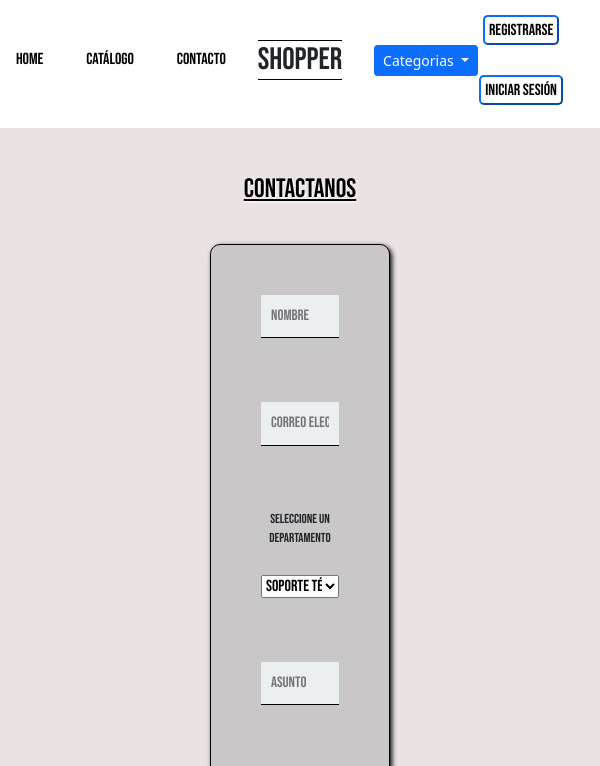
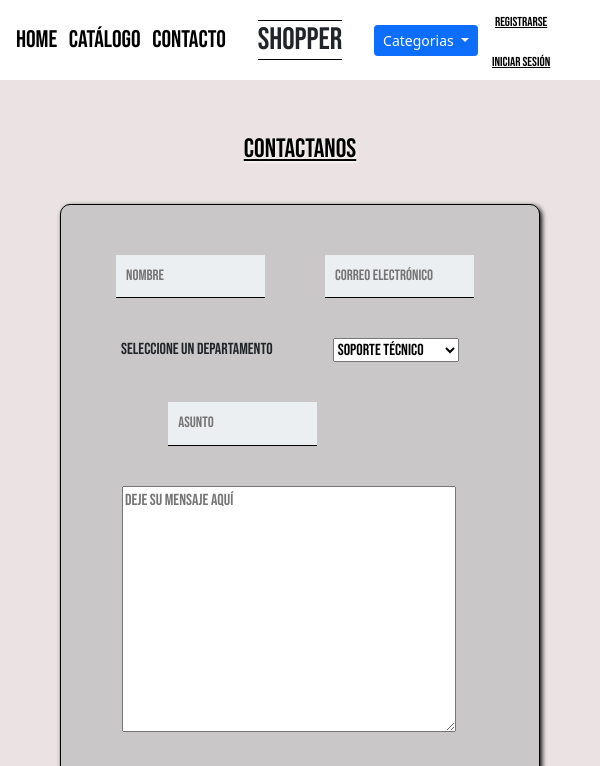
Before and after one commit to joelmendez1/ProyectoFinal, a website: page htmls/contacto.html in a window 600 px wide. Shown: the top 766 px of the page. Drawn offline with nearby package versions, Linux system fonts and the light colour scheme.

Commit message:
Proyecto final - terminado

```diff
--- a/htmls/contacto.html
+++ b/htmls/contacto.html
@@ -4,7 +4,9 @@
      <meta charset="UTF-8">
     <meta http-equiv="X-UA-Compatible" content="IE=edge">
     <meta name="viewport" content="width=device-width, initial-scale=1.0">
-    <title>Welcome to our commerce</title>
+    <meta name="keywords" content="TIENDA, ONLINE, ROPA, INDUMENTARIA, UNISEX, OFERTAS, ATENCIÓN LAS 24 HORAS, CONTACTO">
+    <meta name="description" content="Página de contacto directo de SHOPPER">
+    <title>Página de contacto - SHOPPER</title>
     <link rel="preconnect" href="https://fonts.googleapis.com">
     <link rel="preconnect" href="https://fonts.gstatic.com" crossorigin>
     <link href="https://fonts.googleapis.com/css2?family=Bebas+Neue&display=swap" rel="stylesheet">
@@ -56,9 +58,9 @@
             <br>
             <input type="text" placeholder="Asunto">
             <br>
-            <textarea name="texto" id="" cols="30" rows="10" placeholder="Deje su mensaje aquí"></textarea>
+            <textarea name="texto" id="textarea" cols="30" rows="10" placeholder="Deje su mensaje aquí"></textarea>
             <br>
-            <div>
+            <div id="checkbox">
                 <label for="checkbox">No soy un robot</label>
                 <input type="checkbox">
             </div>
--- a/scss/_catalogosass.scss
+++ b/scss/_catalogosass.scss
@@ -1,4 +1,5 @@
 @import "variables.scss";
+@import 'medias-queries.scss';
 
 main {
     display: flex;
--- a/scss/_contactosass.scss
+++ b/scss/_contactosass.scss
@@ -1,4 +1,5 @@
 @import "variables.scss";
+@import 'medias-queries.scss';
 
 #contacto_main {
     background-color: $main-color;
@@ -33,22 +34,3 @@
         color: black;
     }
 }
-
-@media only screen and (max-width:600px) {
-
-    header {
-        width: 100%;
-    }
-
-    main {
-        width: 100%;
-        height: 100%;
-        display: flex;
-        flex-direction: column;
-    }
-
-    .textodp {
-        font-size: small;
-        margin-bottom: 5%;
-    }
-}
--- a/scss/_index.scss
+++ b/scss/_index.scss
@@ -1,4 +1,5 @@
 @import "variables.scss";
+@import 'medias-queries.scss';
 
 #index_main {
     display: flex;
--- /dev/null
+++ b/scss/_medias-queries.scss
@@ -0,0 +1,60 @@
+@media only screen and (max-width: 800px) {
+    body {
+        background-color: $main-color;
+    }
+    .registro {
+        display: flex;
+        width: auto;
+    }
+    .login {
+        display: flex;
+        flex-direction: column;
+        justify-content: space-around;
+        button {
+            border: none;
+        }
+        a {
+            font-size: small;
+            text-decoration: underline;
+            :hover {
+                color: orangered;
+            }
+        }
+    }
+    footer {
+        display: flex;
+        background-color: $main-color;
+        p {
+            font-size: small;
+            color: white;
+            text-shadow: 1px 1px 2px black;
+            width:10%;
+        }
+        .textos_footer {
+            width: 70%;
+            text-align: center;
+            p{
+                width: 50%;
+            }
+        }
+    }
+}
+
+@media only screen and (min-width: 575px) {
+    #contacto_main {
+        form {
+            display: flex;
+            flex-direction: row;
+            width: 80%;
+            flex-wrap: wrap;
+            justify-content: space-around;
+            height: 80%;
+            #textarea {
+                width: 80%
+            }
+            .botones {
+                width: 300px;
+            }
+        }
+    }
+}
--- a/scss/general.scss
+++ b/scss/general.scss
@@ -97,28 +97,3 @@ button a {
     font-size: large;
     color: black;
 }
-
-@media (max-width: 799px) {
-
-    .login {
-        display: flex;
-        flex-direction: column;
-    }
-
-    .login button {
-        padding: 0 4px 0 4px;
-    }
-
-    .login a {
-        font-size: medium;
-    }
-
-    header div {
-        height: 15vh;
-    }
-
-    .navegador a {
-        font-size: medium;
-    }
-
-}
```
Also changed, not shown: htmls/catalogo.html (+3 -1 lines), htmls/login.html (+3 -1 lines), htmls/registro.html (+3 -1 lines), index.html (+9 -3 lines), Estilos/generalsass.css.
